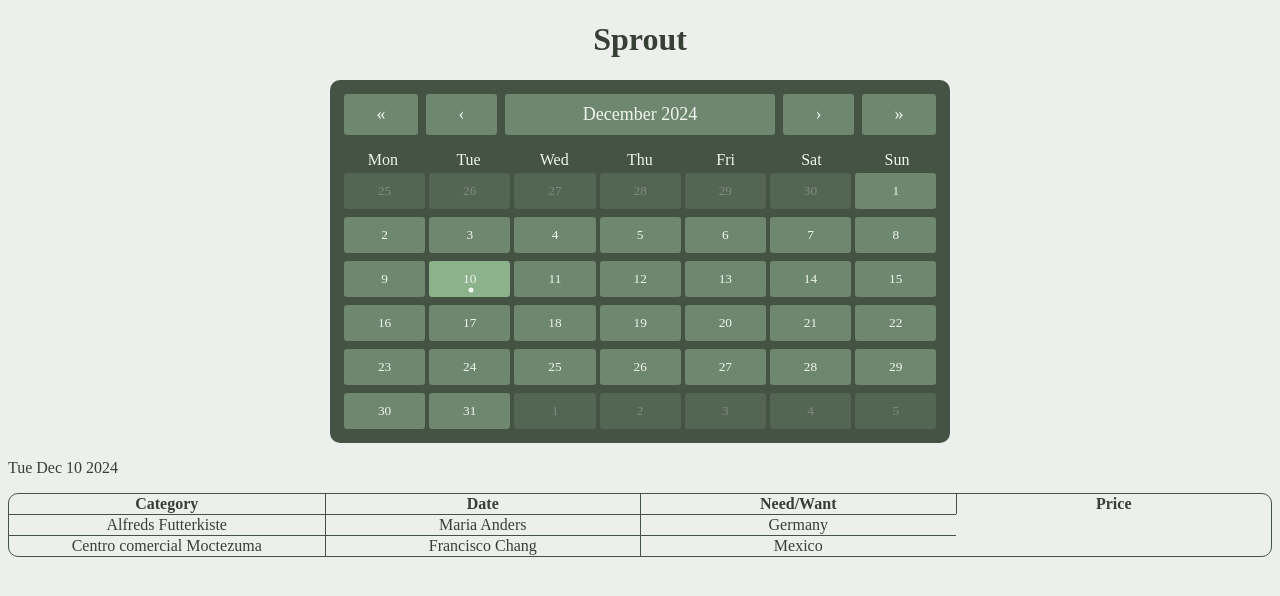
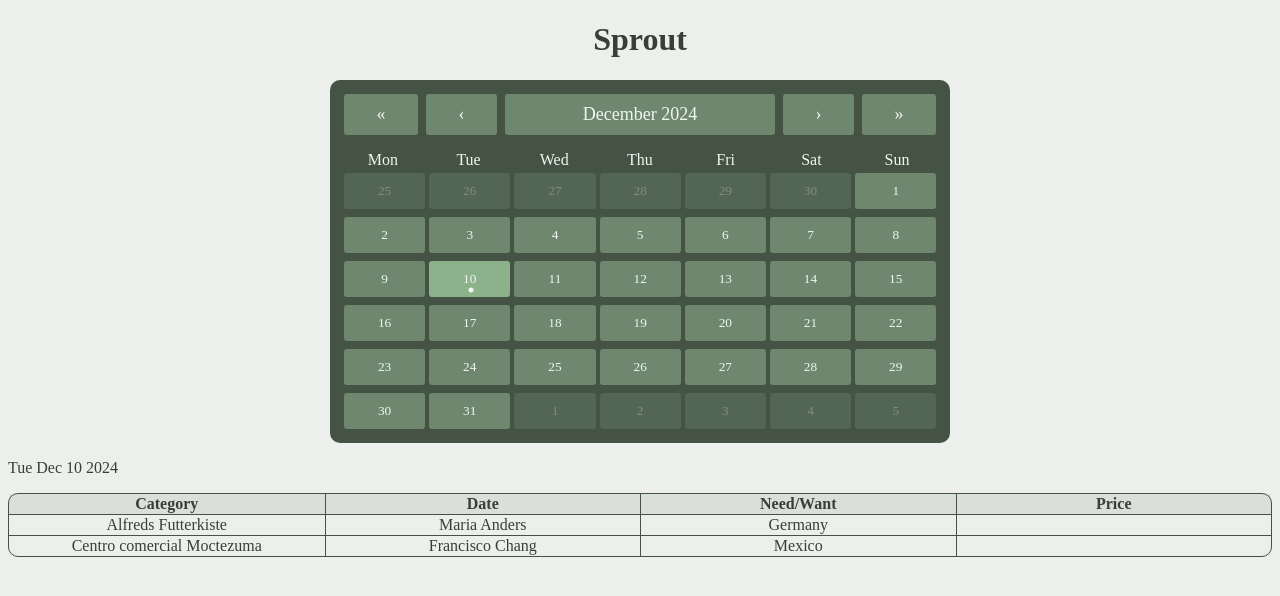
Before and after one commit to Fishfinna/sprouts, a React (Vite) app: page / in a window 1280 px wide. Shown: the top 596 px of the page. Built offline with nearby package versions, Linux system fonts and the light colour scheme; a web font is replaced by a local one.

Commit message:
change to table

```diff
--- a/src/components/table/table.scss
+++ b/src/components/table/table.scss
@@ -10,6 +10,7 @@ table {
 
 th {
     flex: 1;
+    background-color: rgba($border-color, 0.1);
 }
 
 tr {
--- a/src/components/table/table.tsx
+++ b/src/components/table/table.tsx
@@ -12,11 +12,13 @@ export function Table() {
             <td>Alfreds Futterkiste</td>
             <td>Maria Anders</td>
             <td>Germany</td>
+            <td></td>
         </tr>
         <tr>
             <td>Centro comercial Moctezuma</td>
             <td>Francisco Chang</td>
             <td>Mexico</td>
+            <td></td>
         </tr>
     </table>);
 }
```
